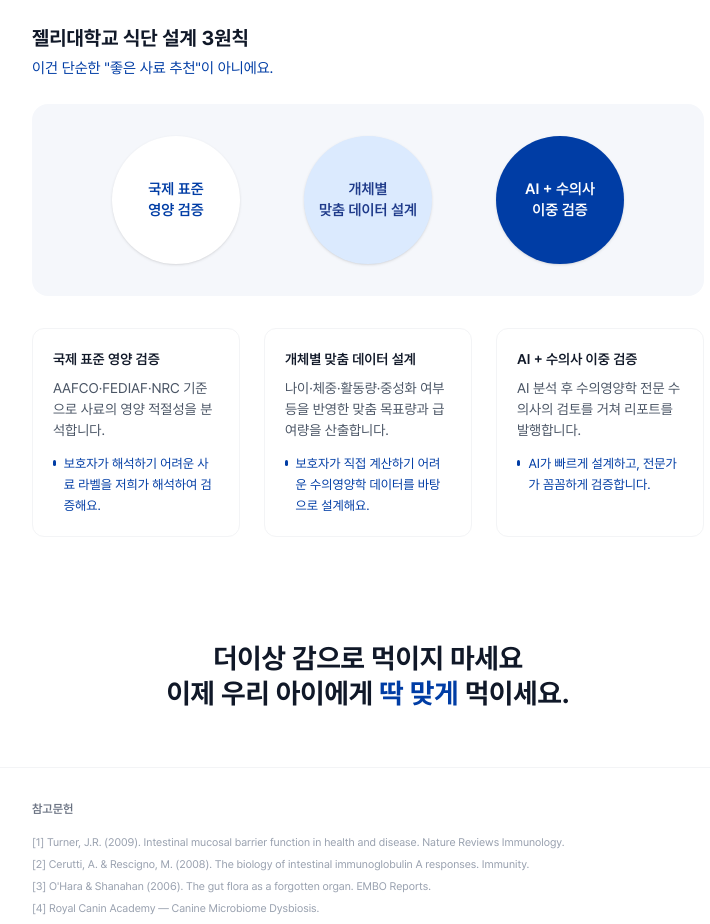
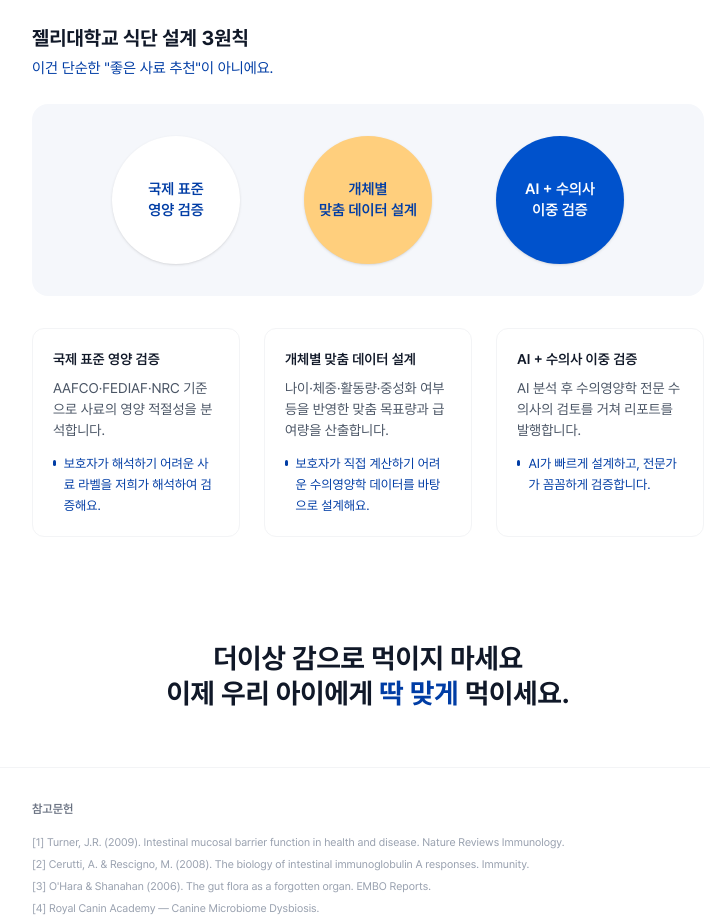
Before and after one commit to SeokHoChoi/test-jelly-univ-fe, a Next.js app: page /nyangu-diet in a window 1280 px wide. Shown: the part 5700-6624 px from the top of the page, without its empty margins (272-982 px from the left). Built offline with nearby package versions, Linux system fonts and the light colour scheme; no server answers.

Commit message:
feat: 가독성을 위한 모바일 UI 개선

```diff
--- a/src/app/nyangu-diet/page.tsx
+++ b/src/app/nyangu-diet/page.tsx
@@ -54,7 +54,7 @@ export default function NyanguDietPage() {
               <br />
               이 장기가 망가지는 줄도 모릅니다.
             </p>
-            <div className="mt-8 flex md:justify-center animate-bounce">
+            <div className="mt-8 flex justify-center animate-bounce">
               <ChevronDown className="w-6 h-6 text-gray-400" />
             </div>
           </div>
@@ -548,11 +548,11 @@ export default function NyanguDietPage() {
             </div>
 
             {/* 상단 원형 3개 - 피그마 구조 반영 */}
-            <div className="mb-8 rounded-2xl bg-[#F5F7FB] px-4 py-8 md:px-8">
-              <div className="flex flex-col md:flex-row items-center justify-center gap-6 md:gap-10 lg:gap-16">
+            <div className="mb-8 rounded-2xl bg-[#F5F7FB] px-3 py-4 md:py-8 md:px-8">
+              <div className="flex flex-row items-center justify-center gap-5 md:gap-10 lg:gap-16">
                 <div className="flex items-center justify-center">
-                  <div className="w-28 h-28 md:w-32 md:h-32 rounded-full bg-white flex items-center justify-center shadow-sm">
-                    <p className="text-center text-[13px] md:text-[15px] font-semibold text-[#003DA5] leading-snug">
+                  <div className="w-24 h-24 md:w-32 md:h-32 rounded-full bg-white flex items-center justify-center shadow-sm">
+                    <p className="text-center text-[12px] md:text-[15px] font-semibold text-[#003DA5] leading-snug">
                       국제 표준
                       <br />
                       영양 검증
@@ -560,8 +560,8 @@ export default function NyanguDietPage() {
                   </div>
                 </div>
                 <div className="flex items-center justify-center">
-                  <div className="w-28 h-28 md:w-32 md:h-32 rounded-full bg-[#DBEAFE] flex items-center justify-center shadow-sm">
-                    <p className="text-center text-[13px] md:text-[15px] font-semibold text-[#1E3A8A] leading-snug">
+                  <div className="w-24 h-24 md:w-32 md:h-32 rounded-full bg-[#FFCF7D] flex items-center justify-center shadow-sm">
+                    <p className="text-center text-[12px] md:text-[15px] font-semibold text-[#003DA5] leading-snug">
                       개체별
                       <br />
                       맞춤 데이터 설계
@@ -569,8 +569,8 @@ export default function NyanguDietPage() {
                   </div>
                 </div>
                 <div className="flex items-center justify-center">
-                  <div className="w-28 h-28 md:w-32 md:h-32 rounded-full bg-[#003DA5] flex items-center justify-center shadow-sm">
-                    <p className="text-center text-[13px] md:text-[15px] font-semibold text-white leading-snug">
+                  <div className="w-24 h-24 md:w-32 md:h-32 rounded-full bg-[#0052CC] flex items-center justify-center shadow-sm">
+                    <p className="text-center text-[12px] md:text-[15px] font-semibold text-white leading-snug">
                       AI + 수의사
                       <br />
                       이중 검증
```
